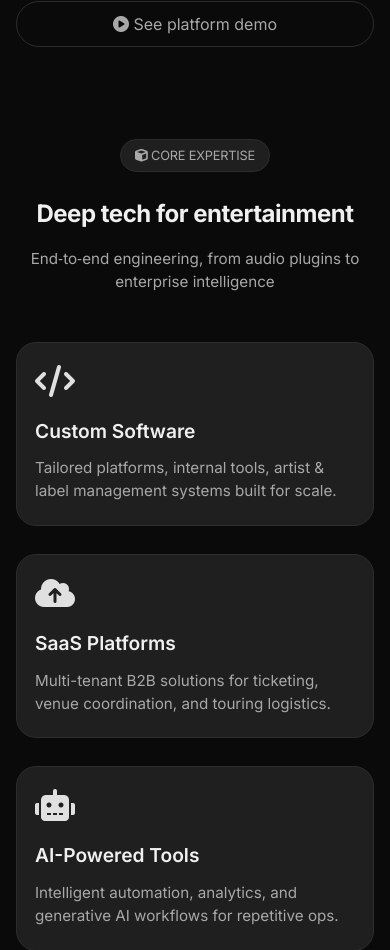
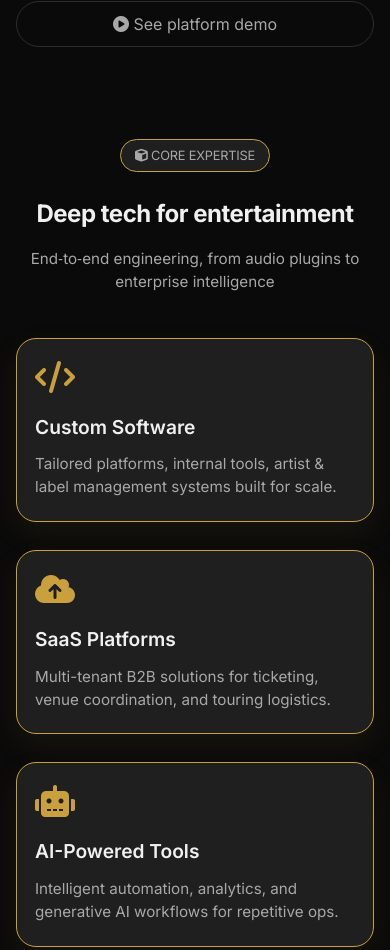
Before and after one commit to IRUBInacho/Sonara_v1, a plain HTML site: page index.html in a window 390 px wide. Shown: the part 741-1691 px from the top of the page. Drawn offline with Linux system fonts and the light colour scheme.

Commit message:
feat: add intersection-based hover effects for UI components on mobile devices

```diff
--- a/index.html
+++ b/index.html
@@ -560,6 +560,37 @@
             background: #c9a03d;
             margin: 20px auto;
         }
+
+        /* Mobile scroll highlights */
+        @media (max-width: 800px) {
+            .badge.scroll-hover {
+                border-color: #c9a03d;
+            }
+            .card.scroll-hover {
+                border-color: #c9a03d;
+                transform: translateY(-4px);
+                box-shadow: 0 12px 32px rgba(201, 160, 61, 0.08);
+            }
+            .card.scroll-hover i {
+                color: #c9a03d;
+            }
+            .client-item.scroll-hover {
+                border-color: #c9a03d;
+                background: #1a1a1a;
+            }
+            .not-card.scroll-hover {
+                border-color: #c9a03d;
+                background: #1a1a1a;
+            }
+            .tech-badge.scroll-hover {
+                border-color: #c9a03d;
+                background: rgba(201, 160, 61, 0.1);
+                color: #c9a03d;
+            }
+            .highlight-block.scroll-hover {
+                border-color: #c9a03d;
+            }
+        }
     </style>
 </head>
 
@@ -582,7 +613,8 @@
                     <span class="lang-sep">|</span>
                     <a href="#" class="lang-btn" data-lang="en">EN</a>
                 </div>
-                <a href="https://mixbus.vercel.app/" target="_blank" class="btn-outline" style="padding: 8px 20px; color: #c9a03d; border-color: #c9a03d; font-weight: 700;">
+                <a href="https://mixbus.vercel.app/" target="_blank" class="btn-outline"
+                    style="padding: 8px 20px; color: #c9a03d; border-color: #c9a03d; font-weight: 700;">
                     MIXBUS
                 </a>
                 <a href="#contact" class="btn-outline" style="padding: 8px 20px;">
@@ -885,6 +917,31 @@
     </footer>
 
     <script src="js/i18n.js"></script>
+    <script>
+        document.addEventListener('DOMContentLoaded', () => {
+            // Highlight elements on scroll for mobile devices
+            if (window.innerWidth <= 800) {
+                const observerOptions = {
+                    root: null,
+                    rootMargin: '-30% 0px -40% 0px', // Trigger near the center of the viewport
+                    threshold: 0
+                };
+
+                const observer = new IntersectionObserver((entries) => {
+                    entries.forEach(entry => {
+                        if (entry.isIntersecting) {
+                            entry.target.classList.add('scroll-hover');
+                        } else {
+                            entry.target.classList.remove('scroll-hover');
+                        }
+                    });
+                }, observerOptions);
+
+                const elementsToObserve = document.querySelectorAll('.card, .badge, .client-item, .not-card, .tech-badge, .highlight-block');
+                elementsToObserve.forEach(el => observer.observe(el));
+            }
+        });
+    </script>
 </body>
 
 </html>
```
